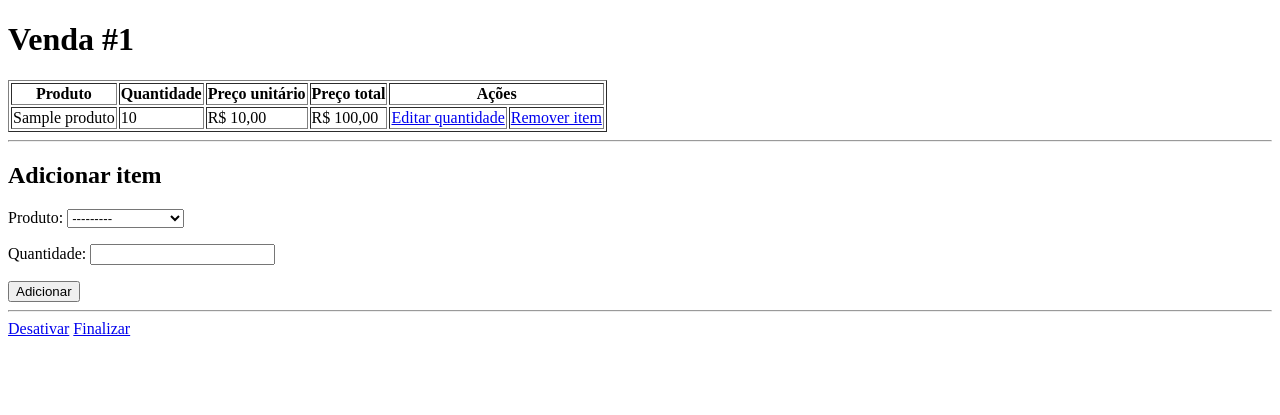
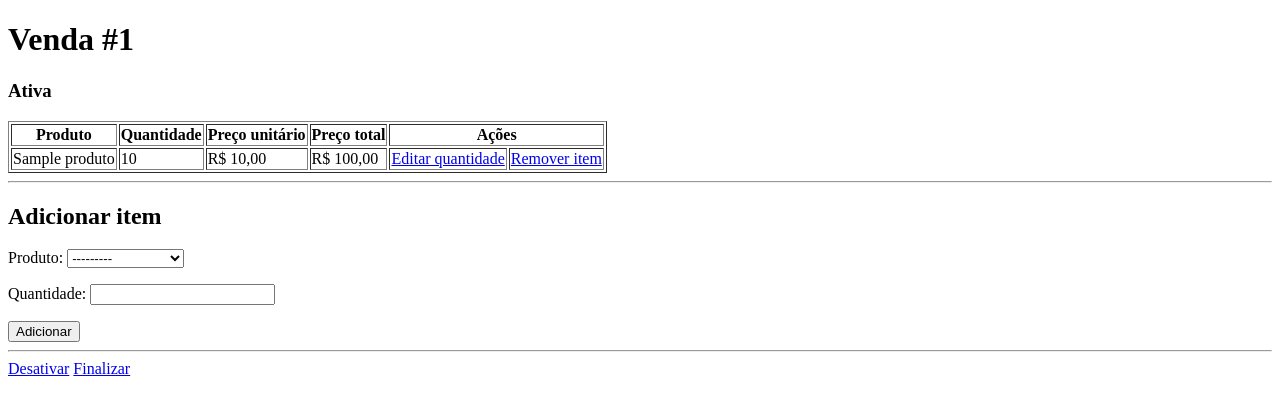
Before and after one commit to Control-Cash/controlcash, a Django app: page /venda/1 in a window 1280 px wide. Shown: the top 415 px of the page. Run offline with Django 4.2, Linux system fonts and the light colour scheme; tables that the repository leaves empty hold one stand-in row (values such as "Sample post").

Commit message:
Implementa renderização condicional em detalhar #73 #74

```diff
--- a/venda/templates/venda/detalhar.html
+++ b/venda/templates/venda/detalhar.html
@@ -8,6 +8,7 @@
 </head>
 <body>
   <h1>Venda #{{ venda.id }}</h1>
+  <h3>{{ venda.get_status_display }}</h3>
 
   <table border="1">
     <thead>
@@ -16,7 +17,9 @@
         <th>Quantidade</th>
         <th>Preço unitário</th>
         <th>Preço total</th>
+        {% if venda.status == 'ativa' %}
           <th colspan="2">Ações</th>
+        {% endif %}
       </tr>
     </thead>
     <tbody>
@@ -26,8 +29,10 @@
         <td>{{ item.quantidade }}</td>
         <td>R$ {{ item.valor_unitario }}</td>
         <td>R$ {{ item.valor_total }}</td>
+        {% if venda.status == 'ativa' %}
           <td><a href="{% url 'item_editar' pk=item.id %}">Editar quantidade</a></td>
           <td><a href="{% url 'item_remover' pk=item.id %}">Remover item</a></td>
+        {% endif %}
       </tr>
       {% endfor %}
     </tbody>
@@ -35,16 +40,22 @@
 
   <hr>
 
+  {% if venda.status == 'ativa' %}
     <h2>Adicionar item</h2>
     <form method="post">
       {% csrf_token %}
       {{ form.as_p }}
       <button type="submit">Adicionar</button>
     </form>
+  {% endif %}
 
   <hr>
 
+  {% if venda.status == 'ativa' %}
     <a href="{% url 'venda_desativar' venda.id %}">Desativar</a>
     <a href="{% url 'venda_finalizar' venda.id %}">Finalizar</a>
+  {% elif venda.status == 'inativa' %}
+    <a href="{% url 'venda_reativar' venda.id %}">Reativar</a>
+  {% endif %}
 </body>
 </html>
```
Lines whose indentation alone changed are shown as unchanged.
